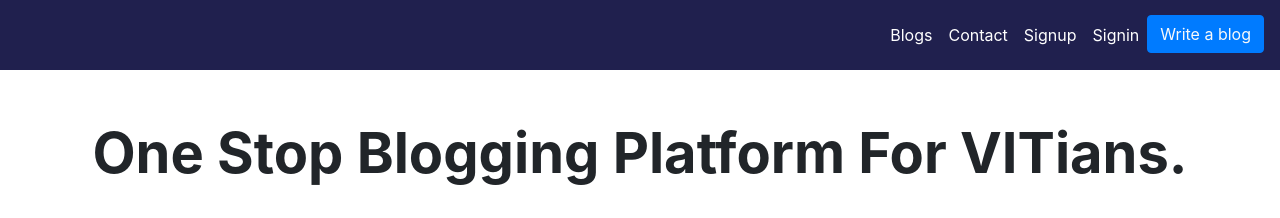
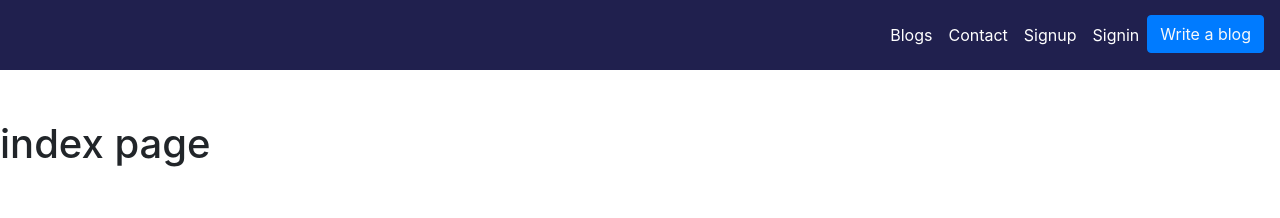
Before and after one commit to NavyaaSharma/BlogSpot, a Next.js app: page / in a window 1280 px wide. Shown: the top 218 px of the page. Built offline with nearby package versions, Linux system fonts and the light colour scheme; a small style sheet from the web is missing.

Commit message:
Frontend files

```diff
--- a/package.json
+++ b/package.json
@@ -16,7 +16,7 @@
     "js-cookie": "^2.2.1",
     "jsonwebtoken": "^8.5.1",
     "moment": "^2.29.1",
-    "next": "^9.4.4",
+    "next": "^9.5.5",
     "nprogress": "^0.2.0",
     "prop-types": "^15.7.2",
     "query-string": "^6.13.8",
--- a/pages/index.js
+++ b/pages/index.js
@@ -5,7 +5,7 @@ const Index = () => {
     return (
         <div className="content2">
         <Layout>
-            <article className="overflow-hidden">
+            {/* <article className="overflow-hidden">
                 <div className="container">
                     <div className="row">
                         <div className="col-md-12 text-center">
@@ -70,7 +70,8 @@ const Index = () => {
                         </div>
                     </div>
                 </div>
-            </article>
+            </article> */}
+            <h1>index page</h1>
         </Layout>
         </div>
     );
```
Also changed, not shown: 1 other file (tests, documents, lock files or other folders).
